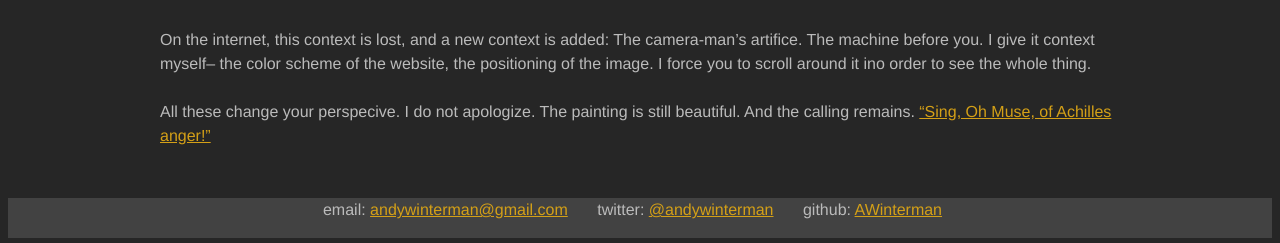
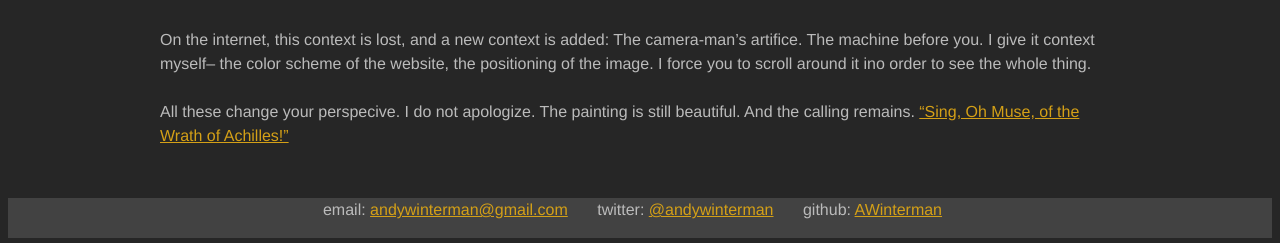
Before and after one commit to AWinterman/awinterman.github.com, a Jekyll site: the page built from _posts/2012-5-26-Hello-World.md, in a window 1280 px wide. Shown: the part 734-977 px from the top of the page. Built offline with Jekyll 4.4.1, drawn with Linux system fonts in a browser that asks for light colours; Markdown is read by kramdown in place of the engine named in the settings.

Commit message:
Update _posts/2012-5-26-Hello-World.md

```diff
--- a/_posts/2012-5-26-Hello-World.md
+++ b/_posts/2012-5-26-Hello-World.md
@@ -14,4 +14,4 @@ The difficult thing about including Caravaggios on webpages is context. These pa
 
 On the internet, this context is lost, and a new context is added: The camera-man's artifice. The machine before you. I give it context myself-- the color scheme of the website, the positioning of the image. I force you to scroll around it ino order to see the whole thing.
 
-All these change your perspecive. I do not apologize. The painting is still beautiful. And the calling remains. <a href="http://www.youtube.com/watch?v=08e9k-c91E8&feature=related">"Sing, Oh Muse, of Achilles anger!"</a>
+All these change your perspecive. I do not apologize. The painting is still beautiful. And the calling remains. <a href="http://www.youtube.com/watch?v=08e9k-c91E8&feature=related">"Sing, Oh Muse, of the Wrath of Achilles!"</a>
```
